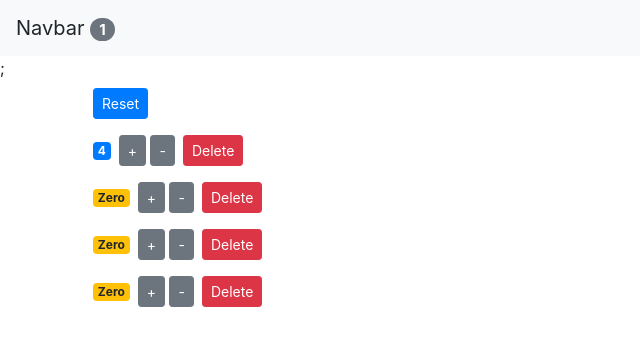
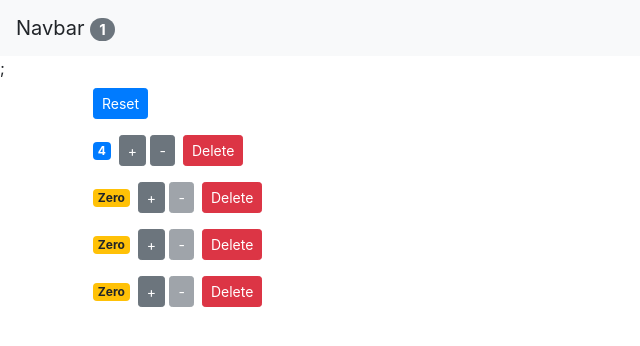
Before and after one commit to Pupperoni/counter-app, a React (Create React App) app: page / in a window 1280 px wide. Shown: the top 346 px of the page, without its empty margins (0-640 px from the left). Built offline with nearby package versions, Linux system fonts and the light colour scheme.

Commit message:
Add feature to stop decrement when value reaches 0

```diff
--- a/src/components/counter.jsx
+++ b/src/components/counter.jsx
@@ -11,6 +11,7 @@ class Counter extends Component {
   }
 
   render() {
+    const wontDecrement = this.props.counter.value === 0 ? true : false;
     // console.log("Counter - Rendered");
     return (
       <div>
@@ -24,6 +25,7 @@ class Counter extends Component {
         <button
           onClick={() => this.props.onDecrement(this.props.counter)}
           className="btn btn-secondary btn-sm"
+          disabled={wontDecrement}
         >
           -
         </button>
```
